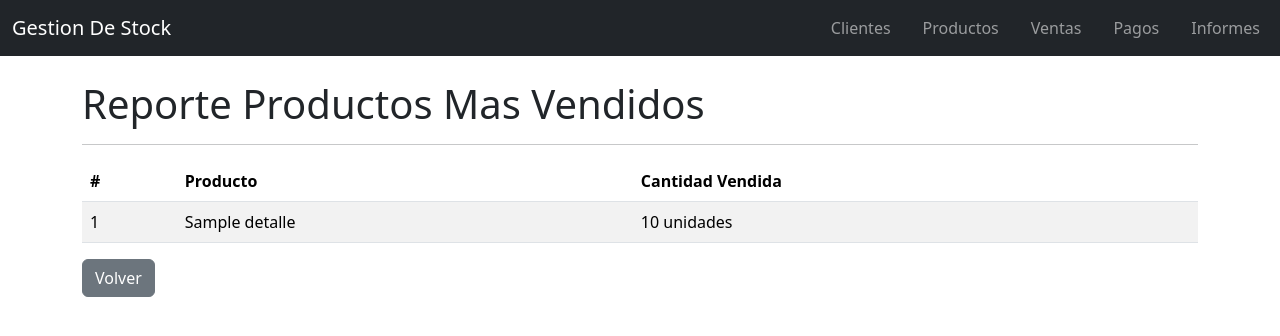
After one commit to marisoltorres99/GestionStock, a Flask app: template templates/informes/productosMasVendidos.html in a window 1280 px wide. The commit adds this page. Shown: the top 336 px of the page. Run offline with Flask 3, Linux system fonts and the light colour scheme; the template is opened without the code that fills it: most values are stand-ins (such as "Sample title", 1, 10 or a date in 2020); parts of the project's set-up code (start-up, migrations or seed data) failed here and were passed over.

Commit message:
informe de productos vendidos

```diff
--- a/templates/informes/index.html
+++ b/templates/informes/index.html
@@ -6,7 +6,7 @@
 <hr>
 <a class="btn btn-primary" href="{{ url_for('informe.ventasDelDia') }}">Ventas diarias</a>
 <a class="btn btn-primary" href="#">Recaudacion mensual</a>
-<a class="btn btn-primary" href="#">Productos mas vendidos</a>
+<a class="btn btn-primary" href="{{ url_for('informe.productosMasVendidos') }}">Productos mas vendidos</a>
 <a class="btn btn-primary" href="#">Clientes con deudas</a>
 
 {% endblock %}
--- /dev/null
+++ b/templates/informes/productosMasVendidos.html
@@ -0,0 +1,41 @@
+{% extends "base.html" %}
+
+{% block contenido %}
+
+<h1>Reporte Productos Mas Vendidos</h1>
+
+<hr>
+
+<table class="table table-striped table-hover">
+
+    <thead>
+        <tr>
+            <th>#</th>
+            <th>Producto</th>
+            <th>Cantidad Vendida</th>
+        </tr>
+    </thead>
+
+    <tbody>
+
+        {% for detalle in detallesVentas %}
+
+        <tr>
+
+            <td>{{ loop.index }}</td>
+
+            <td>{{ detalle.nombre }}</td>
+
+            <td>{{ detalle.cantidadProductoVendido }} unidades</td>
+
+        </tr>
+
+        {% endfor %}
+
+    </tbody>
+
+</table>
+
+<a href="{{ url_for('informe.listar') }}" class="btn btn-secondary">Volver</a>
+
+{% endblock %}
```
Also changed, not shown: routes/informes_routes.py (+17 -1 lines).
